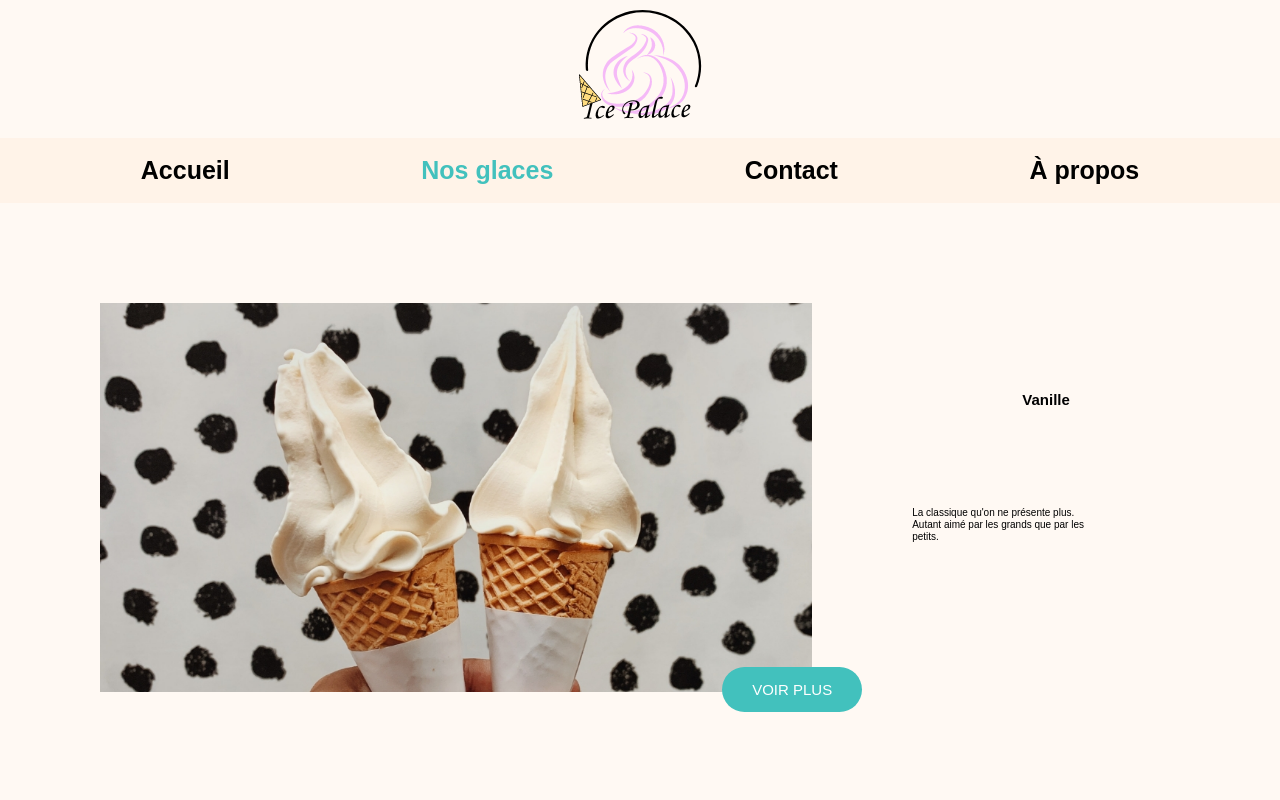
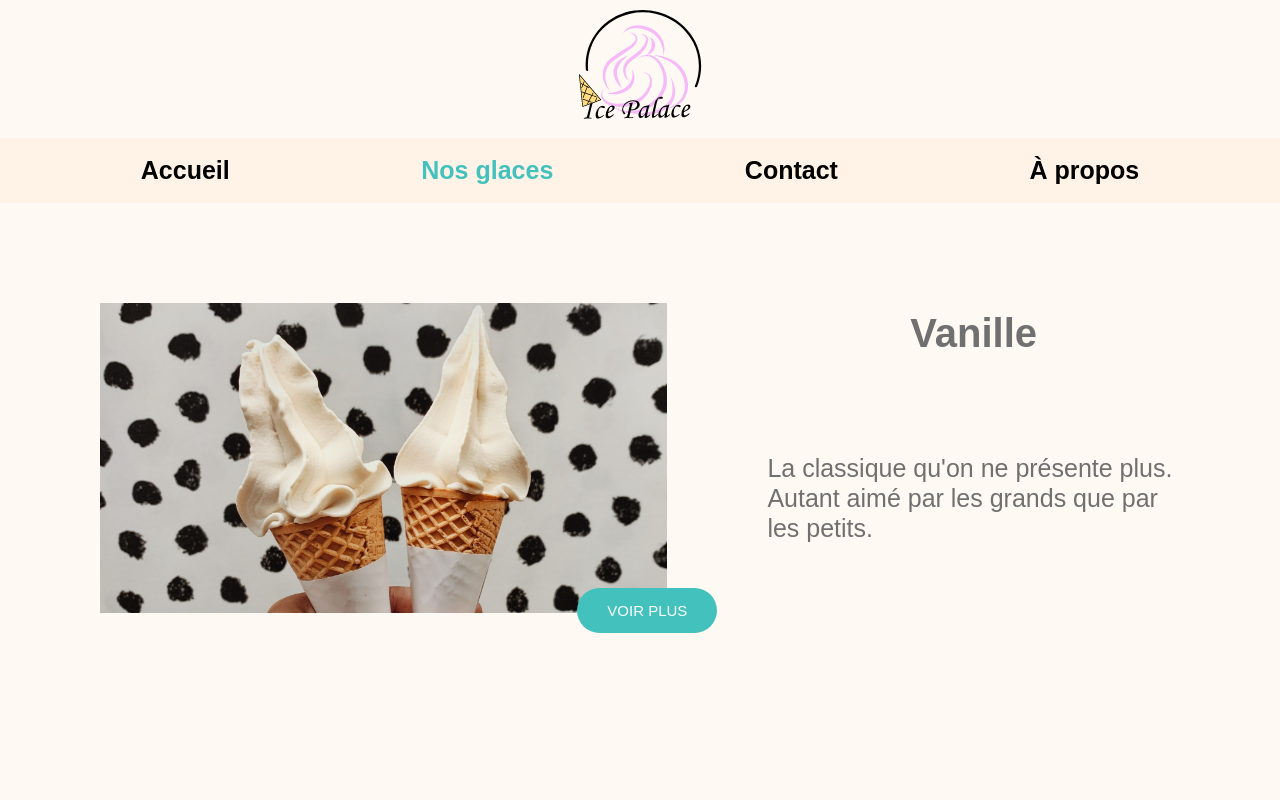
Before and after one commit to Boyadjie/ice_palace, a React (Create React App) app: page /glaces in a window 1280 px wide. Shown: the top 800 px of the page. Built offline with nearby package versions, Linux system fonts and the light colour scheme.

Commit message:
Completed iceCream page : style. Status rate : 90%. + add verticalDouble.scss to index

```diff
--- a/src/styles/pages/_iceCream.scss
+++ b/src/styles/pages/_iceCream.scss
@@ -2,4 +2,38 @@
   >div:not(header, footer) {
     padding: 10rem;
   }
+
+  .doubleBloc {
+    .doubleImg {
+      width: 55%;
+    }
+
+    .content {
+      width: 40%;
+
+      .text {
+        p {
+          width: 100%;
+        }
+      }
+    }
+  }
+
+  h2, p {
+    color: $color-4;
+  }
+
+  h2 {
+    font-size: $font-medium;
+  }
+
+  p {
+    font-size: $font-small;
+  }
+
+  footer {
+    p {
+      color: $color-5;
+    }
+  }
 }
```
Also changed, not shown: src/styles/components/_verticalDouble.scss (added).
